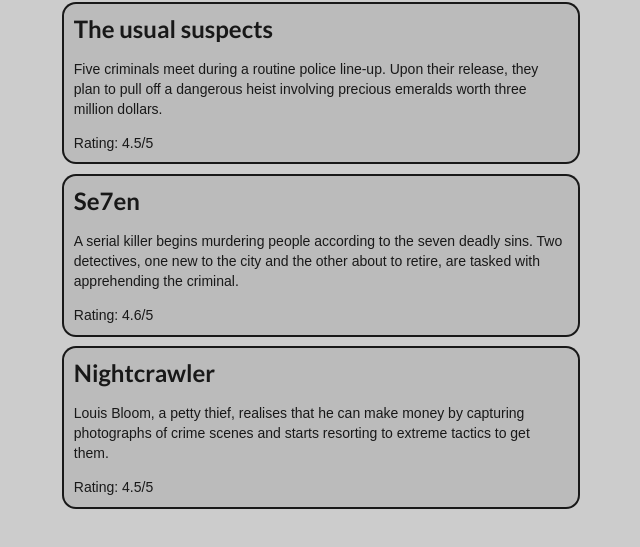
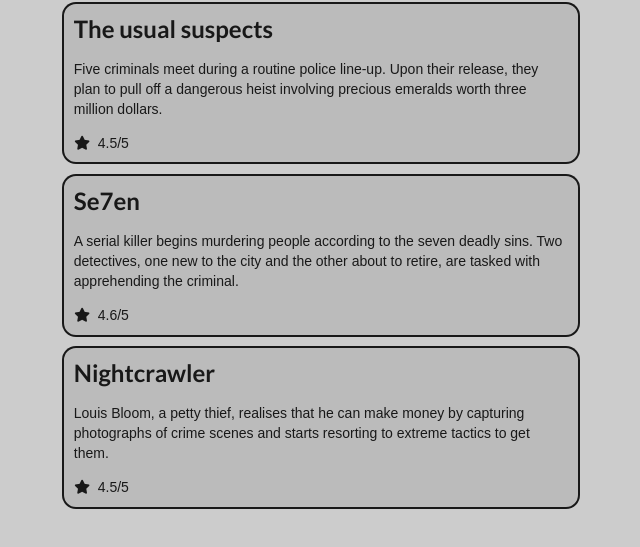
Before and after one commit to kart-c/movie-recommendation, a React (Create React App) app: page / in a window 1280 px wide. Both pictures are taken after a click on the button "Thriller". Shown: the part 208-755 px from the top of the page, without its empty margins (319-959 px from the left). Built offline with nearby package versions, Linux system fonts and the light colour scheme.

Commit message:
style changed rating icon

```diff
--- a/src/App.js
+++ b/src/App.js
@@ -108,7 +108,9 @@
         <div key={selectedMovie.movieName} className="card">
           <h2>{selectedMovie.movieName}</h2>
           <p>{selectedMovie.description}</p>
-          <div>Rating: {selectedMovie.rating}/5</div>
+          <div>
+            <i class="star icon"></i> {selectedMovie.rating}/5
+          </div>
         </div>
       );
     });
```
